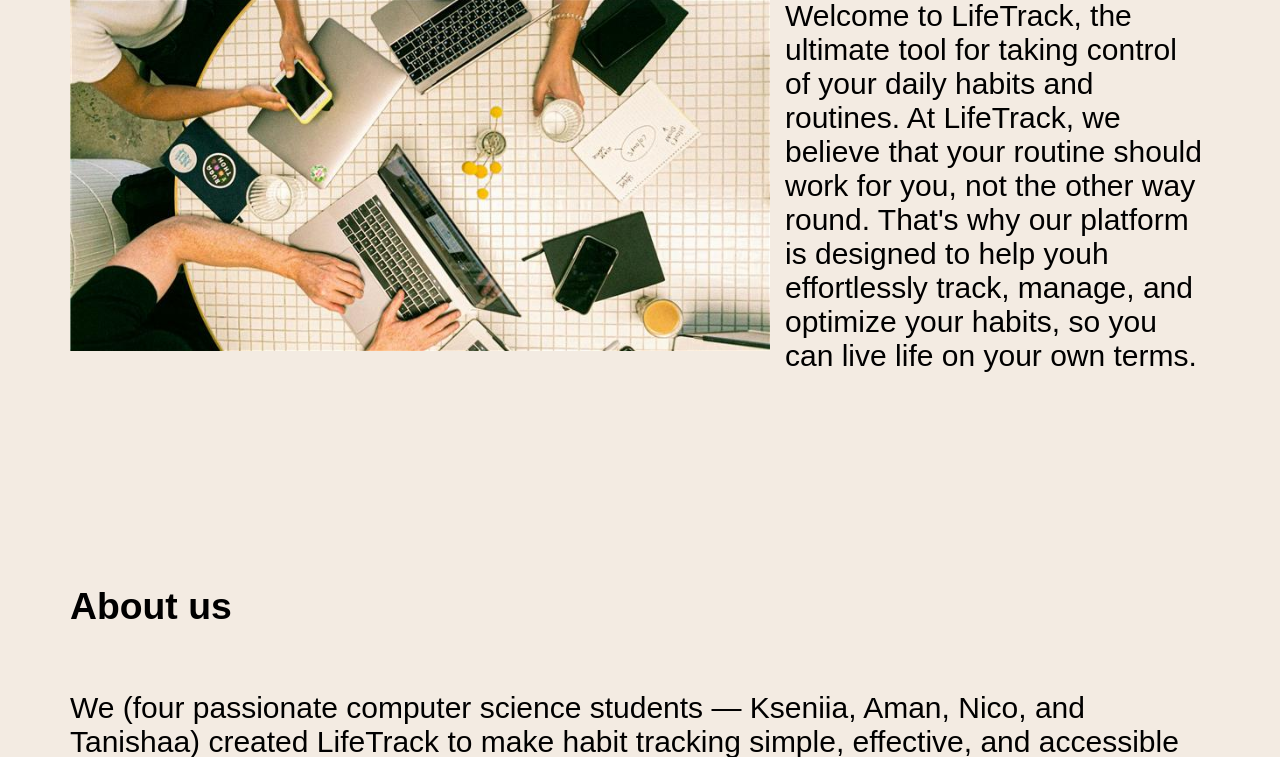
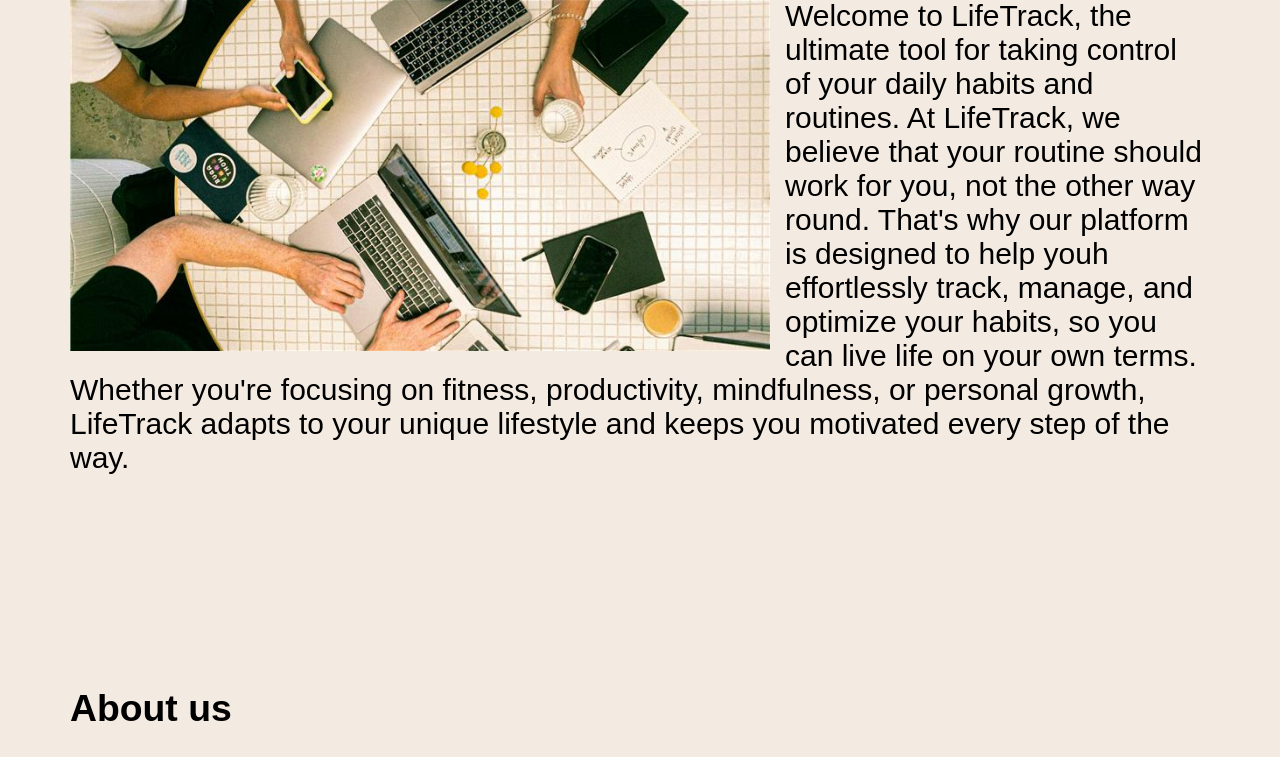
Before and after one commit to nelk114/lifetrack, a Django app: page / in a window 1280 px wide. Shown: the part 612-1369 px from the top of the page. Run offline with Django 3.2, Linux system fonts and the light colour scheme.

Commit message:
final changes to the main

```diff
--- a/templates/lifetrack/index.html
+++ b/templates/lifetrack/index.html
@@ -141,7 +141,7 @@
             Welcome to LifeTrack, the ultimate tool for taking control of your daily habits and routines.
            At LifeTrack, we believe that your routine should work for you, not the other way round.
            That's why our platform is designed to help youh effortlessly track, manage, and optimize your habits,
-           so you can live life on your own terms. </p>
+           so you can live life on your own terms. Whether you're focusing on fitness, productivity, mindfulness, or personal growth, LifeTrack adapts to your unique lifestyle and keeps you motivated every step of the way.</p>
     </div>
     <div class="hero">
         <h5>About us</h5>
```
